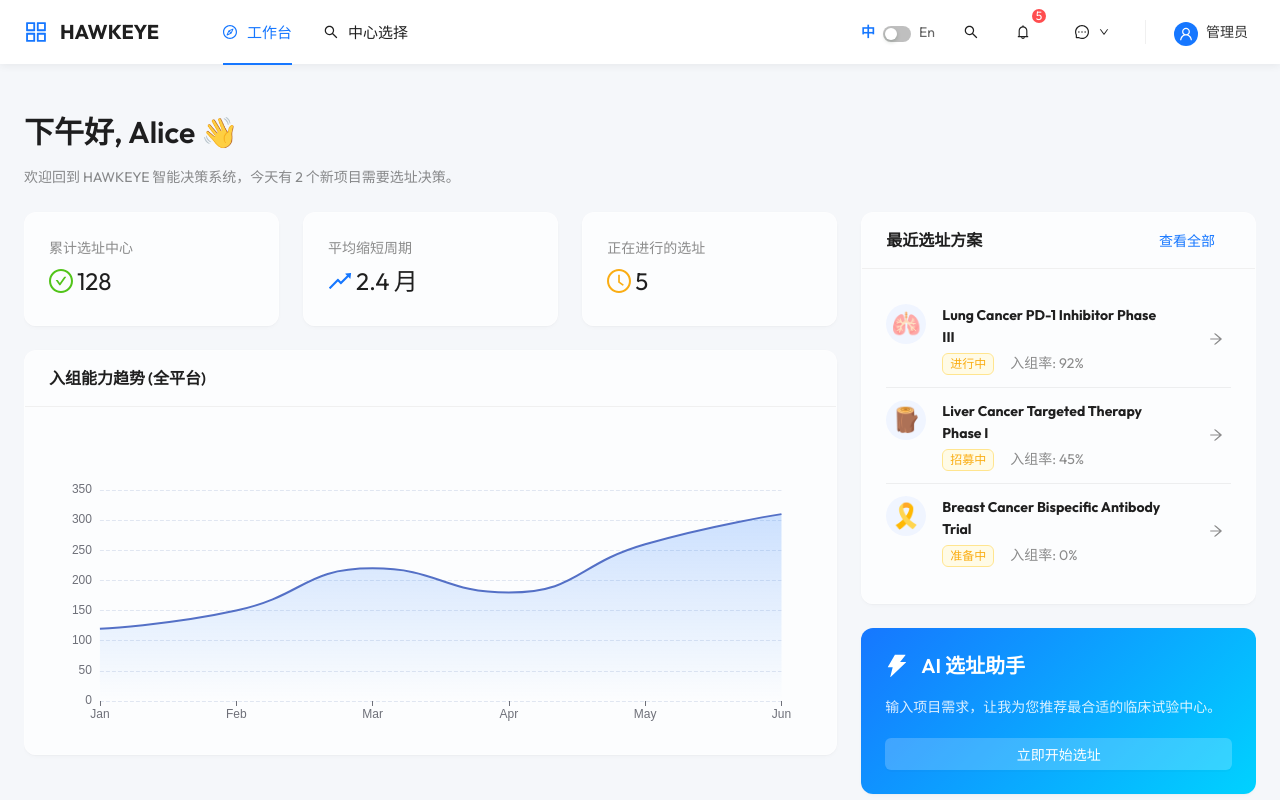
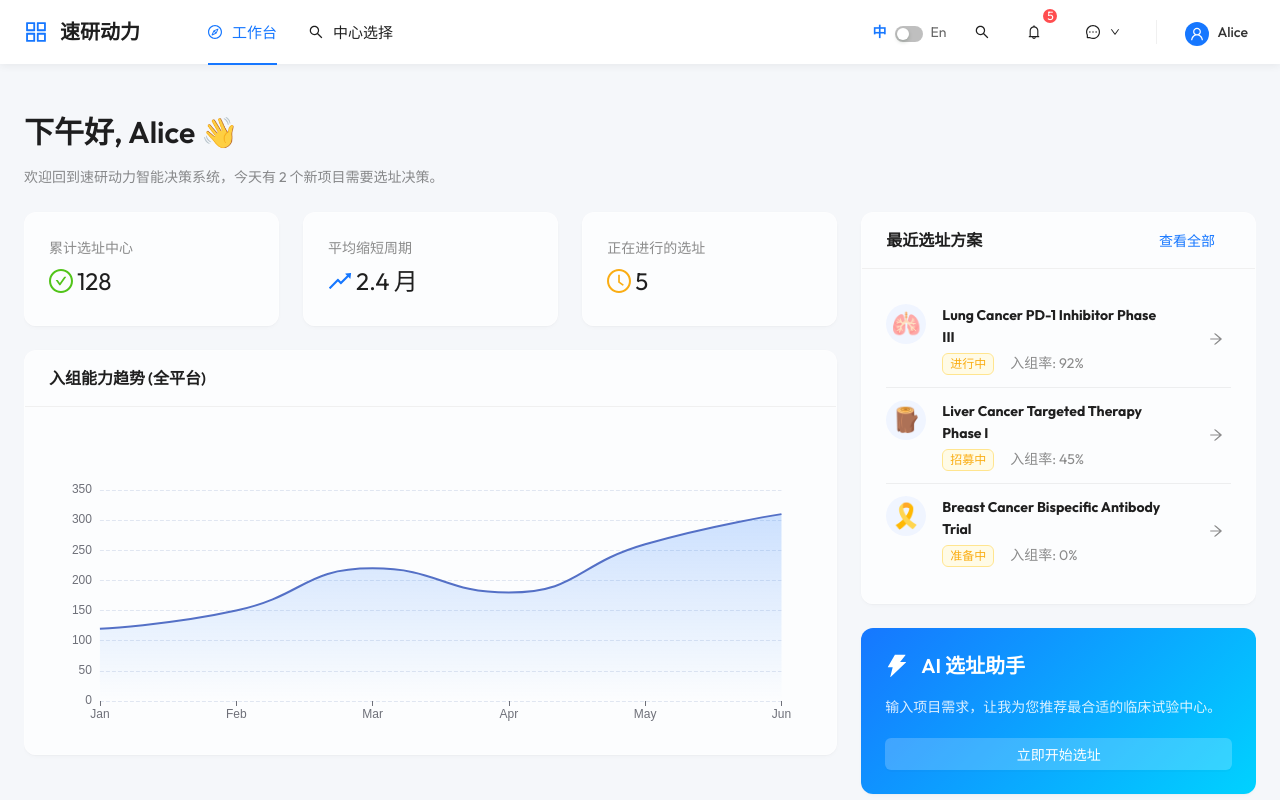
Before and after one commit to ChenBinbin2023/smo, a React (Vite) app in the folder frontend/: page / in a window 1280 px wide. Built offline with nearby package versions, Linux system fonts and the light colour scheme.

Commit message:
feat: 产品品牌更名为速研动力，用户名改为Alice

```diff
--- a/frontend/src/App.tsx
+++ b/frontend/src/App.tsx
@@ -75,7 +75,7 @@ const AppContent = () => {
                     minWidth: 120
                 }}>
                     <AppstoreOutlined style={{ fontSize: 24, color: '#1677ff', marginRight: 12 }} />
-                    <span style={{ fontSize: 20, fontWeight: 700, color: '#1f1f1f' }}>HAWKEYE</span>
+                    <span style={{ fontSize: 20, fontWeight: 700, color: '#1f1f1f' }}>速研动力</span>
                 </div>
 
                 <Menu
--- a/frontend/src/context/LanguageContext.tsx
+++ b/frontend/src/context/LanguageContext.tsx
@@ -24,11 +24,11 @@ export const translations: Record<string, Record<Language, string>> = {
     'globalSearch': { zh: '全局搜索', en: 'Global Search' },
     'notifications': { zh: '消息通知', en: 'Notifications' },
     'help': { zh: '在线帮助', en: 'Help' },
-    'admin': { zh: '管理员', en: 'Admin' },
+    'admin': { zh: 'Alice', en: 'Alice' },
 
     // Home.tsx
     'goodAfternoon': { zh: '下午好', en: 'Good Afternoon' },
-    'welcomeMessage': { zh: '欢迎回到 HAWKEYE 智能决策系统，今天有 2 个新项目需要选址决策。', en: 'Welcome back to the HAWKEYE Decision System. You have 2 new projects requiring site selection today.' },
+    'welcomeMessage': { zh: '欢迎回到速研动力智能决策系统，今天有 2 个新项目需要选址决策。', en: 'Welcome back to 速研动力 Decision System. You have 2 new projects requiring site selection today.' },
     'cumulativeSites': { zh: '累计选址中心', en: 'Cumulative Sites Selected' },
     'avgCycleReduction': { zh: '平均缩短周期', en: 'Avg Cycle Reduction' },
     'ongoingSelections': { zh: '正在进行的选址', en: 'Ongoing Selections' },
```
